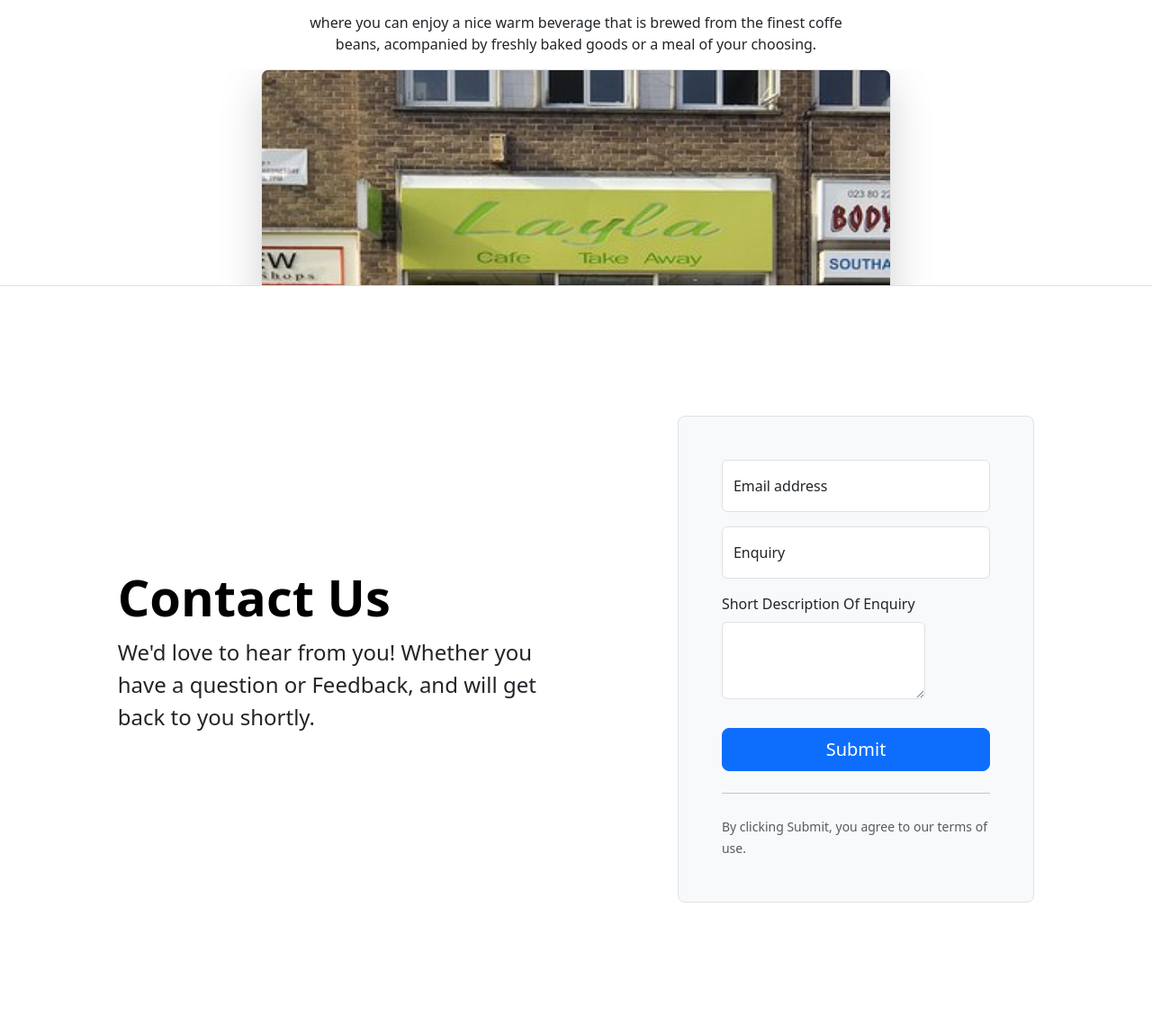
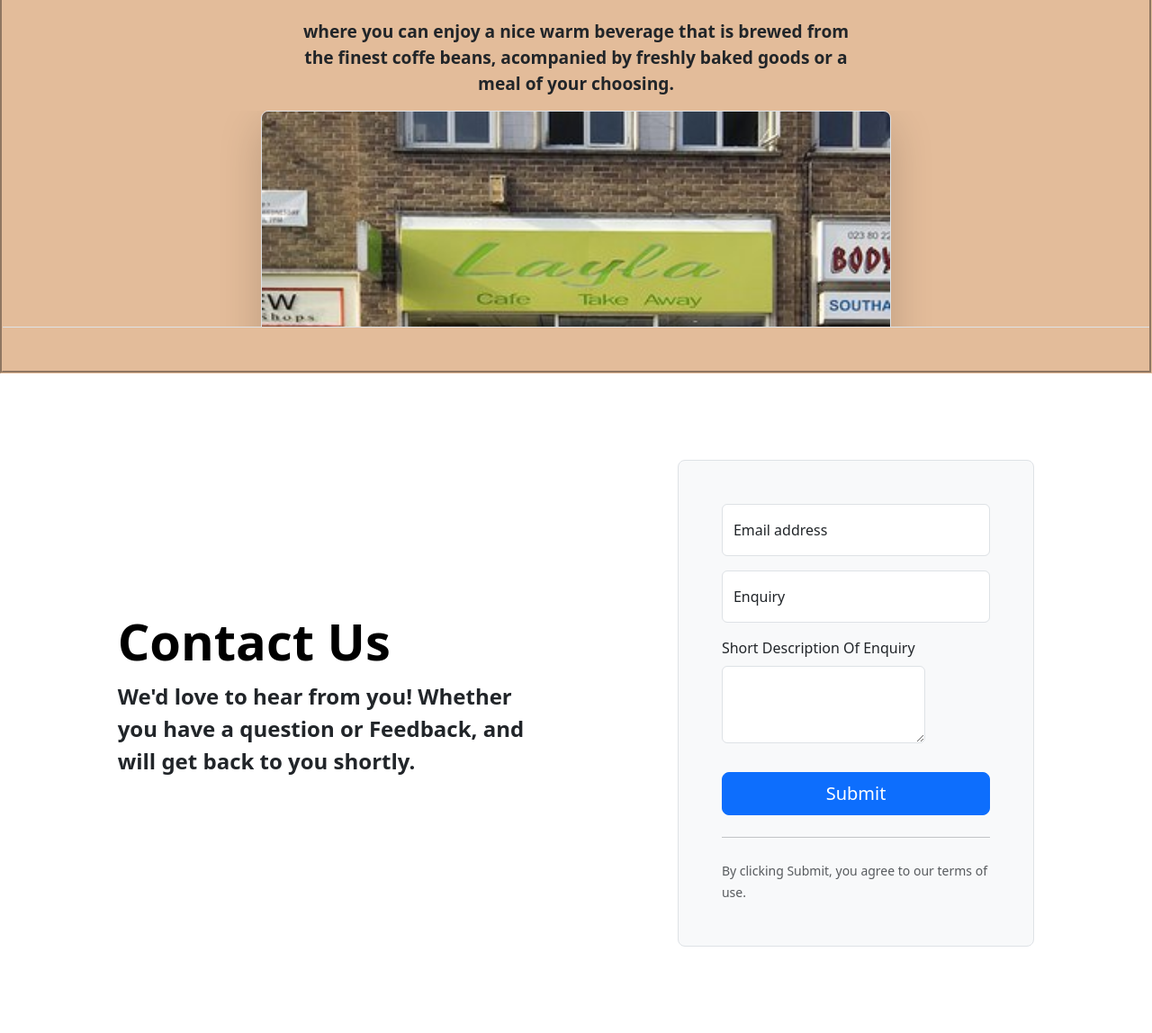
Before and after one commit to LesMrCode/Bootstrap--Cafe, a plain HTML site: page index (3).html in a window 1280 px wide. Shown: the part 778-1926 px from the top of the page at 90% size. Before the commit the page ends 1877 px from the top, so only its background shows below. Drawn offline with nearby package versions, Linux system fonts and the light colour scheme; files whose address does not match are found by name.

Commit message:
Updated index.css

```diff
--- a/index.css
+++ b/index.css
@@ -20,3 +20,31 @@
     background-blend-mode: multiply;
     z-index: -1;
 }
+/* This gives the navbar a background color*/
+.container-fluid{
+    background-color: #6f4e37;
+    font-size: larger;
+    font-weight: bold;
+}
+
+@media (min-width: 992px) {
+  .rounded-lg-3 { border-radius: .3rem; }
+}
+
+/* Styling for the text in the find us section */
+.find-us-content{
+    font-size: larger;
+    font-weight: bold;
+}
+
+.find-us-section{
+    background-color: #e3bc9a;
+    border-style: groove;
+    border-color: #e3bc9a;
+}
+
+/*Styling for Contact Us section*/
+.contact{
+    font-size: larger;
+    font-weight: bold;
+}
```
